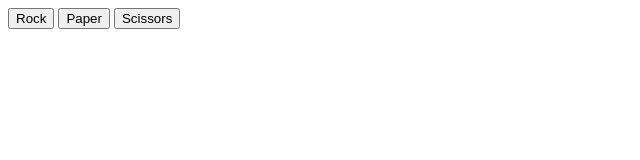
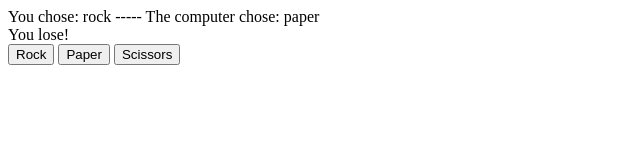
Before and after one commit to mittens27/rockPaperScissors, a plain HTML site: page index.html in a window 1280 px wide. Both pictures are taken after a click on the button "Rock". Shown: the whole page, without its empty margins (0-640 px from the left). Drawn offline with Linux system fonts and the light colour scheme.

Commit message:
add display div for choices and results

```diff
--- a/index.html
+++ b/index.html
@@ -6,8 +6,12 @@
         <script src="javascriptRevised.js" defer></script>
     </head>
     <body>
-        <button id="rockBtn">Rock</button>
-        <button id="paperBtn">Paper</button>
-        <button id="scissorsBtn">Scissors</button>
+        <div id="choices"></div>
+        <div id="results"></div>
+        <div class="buttons">
+            <button id="rockBtn">Rock</button>
+            <button id="paperBtn">Paper</button>
+            <button id="scissorsBtn">Scissors</button>
+        </div>
     </body>
 </html>
--- a/javascriptRevised.js
+++ b/javascriptRevised.js
@@ -3,14 +3,13 @@ const paperBtn = document.querySelector('#paperBtn');
 const scissorsBtn = document.querySelector('#scissorsBtn');
 
 rockBtn.addEventListener('click', playRound);
-    var userChoice = "rock";
 
 paperBtn.addEventListener('click', playRound);
-    var userChoice = "paper";
 
 scissorsBtn.addEventListener('click', playRound);
-    var userChoice = "scissors";
 
+const choices = document.querySelector('#choices');
+const results = document.querySelector('#results');
 
 
 var outcomes = {
@@ -36,12 +35,20 @@ var userScore = 0;
 var computerScore = 0;
 
 /*for (var i = 1; i <= rounds; i++) {*/
+function playRound() {
+
+    var userChoice;
+
+    if (event.target.id === "rockBtn") {
+        userChoice = "rock";
+    } else if (event.target.id === "paperBtn") {
+        userChoice = "paper";
+    } else if (event.target.id === "scissorsBtn") {
+        userChoice = "scissors";
+    }
 
 
-    /*var userChoice = prompt("Do you choose rock, paper, or scissors?");
-    userChoice = userChoice.toLowerCase();*/
 
-function playRound() {
     var computerChoice = Math.random();
     if (computerChoice < 0.34) {
         computerChoice = "rock";
@@ -65,9 +72,8 @@ function playRound() {
         computerScore++;
     }
 
-    console.log("You chose: " + userChoice);
-    console.log("The computer chose: " + computerChoice);
+    choices.textContent = ("You chose: " + userChoice) + (" ----- " + "The computer chose: " + computerChoice);
     var outcome = outcomes[userChoice][computerChoice];
-    console.log(outcome);
-    console.log("Round " + i + ": You have " + userScore + " points, and the computer has " + computerScore + " points.");
+    results.textContent = (outcome);
+    /*console.log("Round " + i + ": You have " + userScore + " points, and the computer has " + computerScore + " points.");*/
 }
```
